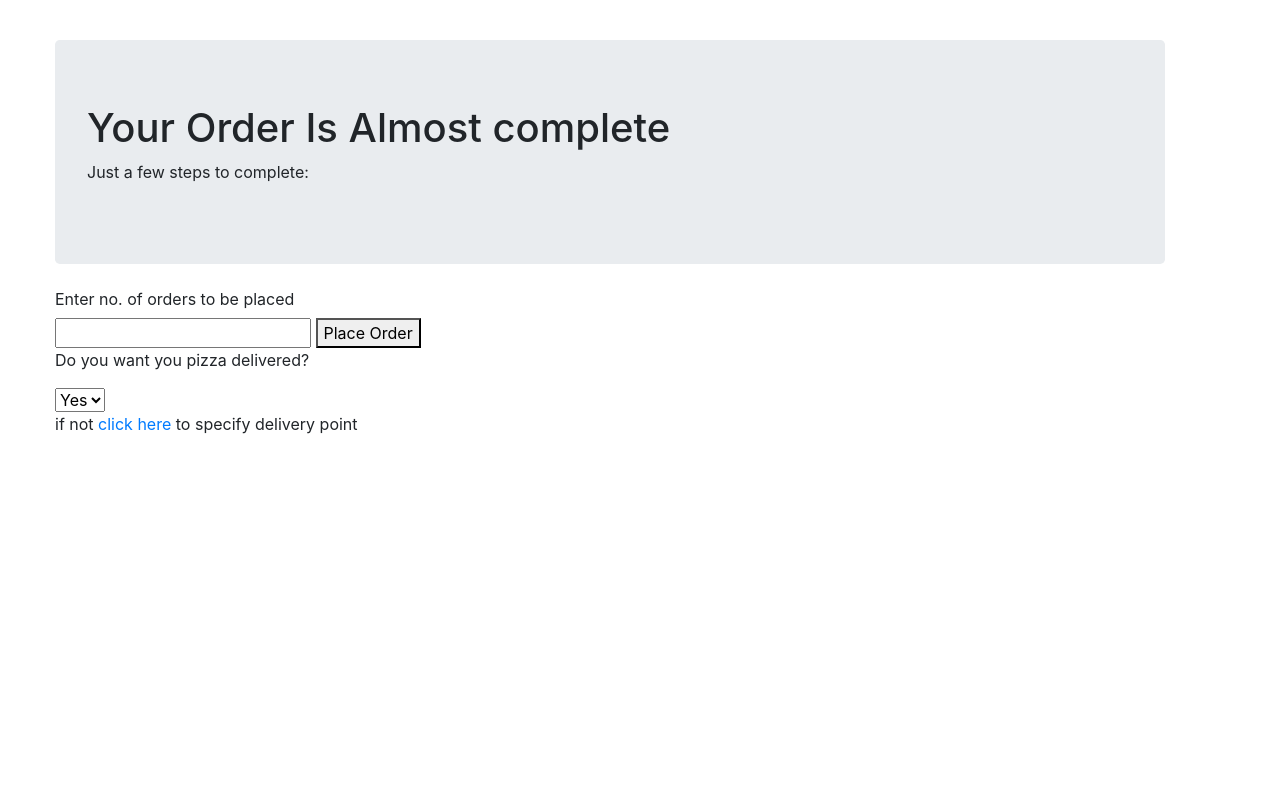
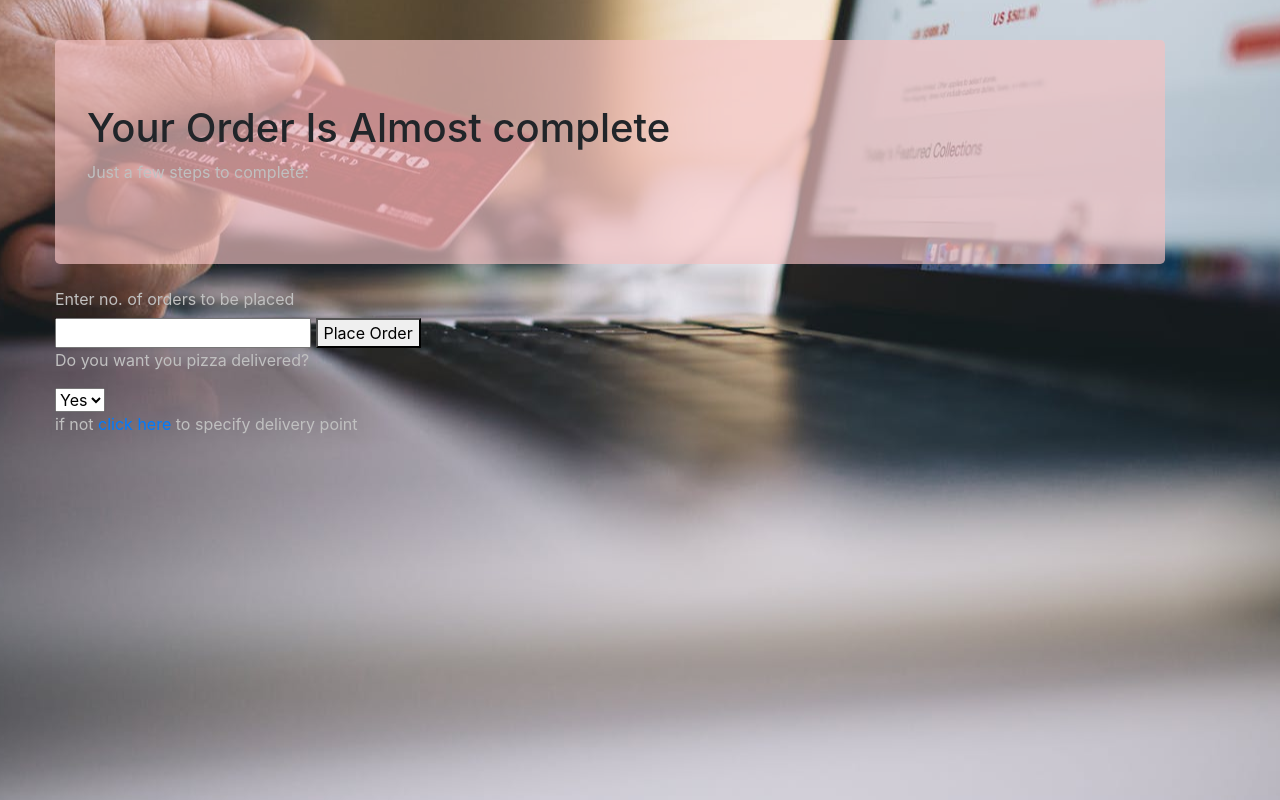
Before and after one commit to q1ncy/pizza-project, a plain HTML site: page cart.html in a window 1280 px wide. Drawn offline with nearby package versions, Linux system fonts and the light colour scheme.

Commit message:
add background to cart

```diff
--- a/cart.html
+++ b/cart.html
@@ -9,9 +9,10 @@
       integrity="sha384-Vkoo8x4CGsO3+Hhxv8T/Q5PaXtkKtu6ug5TOeNV6gBiFeWPGFN9MuhOf23Q9Ifjh"
       crossorigin="anonymous"
     />
+    <link rel="stylesheet" href="css/design.css">
     <title>PP store</title>
 </head>
-<body>
+<body >
     <div class="container" style="margin: 40px;">
     <!--Intr jumbotron-->
         <div class="jumbotron">
@@ -35,7 +36,7 @@
     integrity="sha256-CSXorXvZcTkaix6Yvo6HppcZGetbYMGWSFlBw8HfCJo="
     crossorigin="anonymous"
   ></script>
-  <script src="js/sign.js"></script>
+  <script src="js/signs.js"></script>
 </body>
 
 </html>
--- /dev/null
+++ b/css/design.css
@@ -0,0 +1,11 @@
+body{
+    background-image:url(../images/shop.jpg);
+    background-repeat: no-repeat;
+    background-position: center;
+}
+p{
+    color: silver;
+}
+.jumbotron{
+    background: rgba(243, 194, 194, 0.664);
+}
```
Also changed, not shown: images/shop.jpg (added), images/shopping.jpeg (added).
